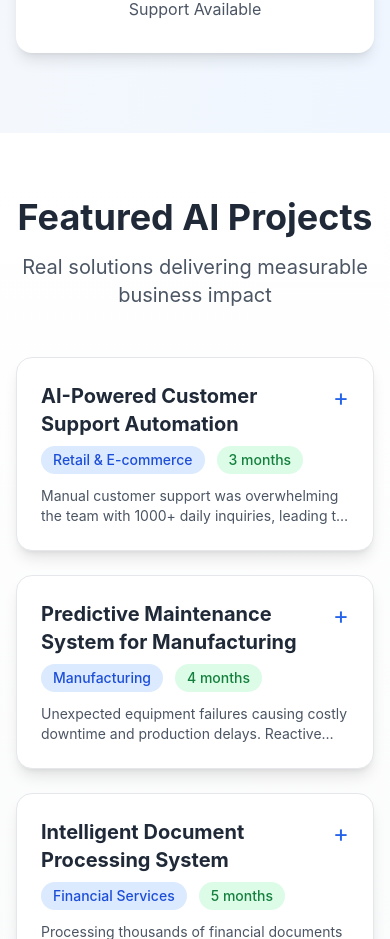
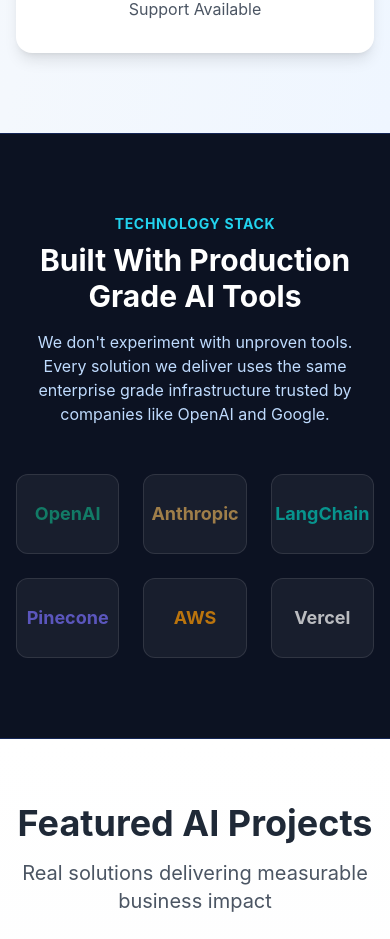
Before and after one commit to tianzesun/aydenait-website, a React (Vite) app: page / in a window 390 px wide. Shown: the part 7770-8709 px from the top of the page. Built offline with nearby package versions, Linux system fonts and the light colour scheme; the HTML template or start-up script is replaced by a standard one.

Commit message:
Add AI Technology Stack section

```diff
--- a/src/pages/Home.tsx
+++ b/src/pages/Home.tsx
@@ -482,6 +482,34 @@
       </div>
     </section>
 
+    {/* Technical Stack Section */}
+    <section className="py-20 bg-[#0c1222] border-y border-blue-900/50">
+      <div className="max-w-6xl mx-auto px-4">
+        <div className="text-center mb-12">
+          <h2 className="text-sm font-bold text-cyan-400 uppercase tracking-wider mb-2">Technology Stack</h2>
+          <p className="text-3xl font-bold text-white mb-4">Built With Production Grade AI Tools</p>
+          <p className="text-blue-200 max-w-2xl mx-auto">We don't experiment with unproven tools. Every solution we deliver uses the same enterprise grade infrastructure trusted by companies like OpenAI and Google.</p>
+        </div>
+
+        <div className="grid grid-cols-3 md:grid-cols-6 gap-6 items-center">
+          {[
+            { name: 'OpenAI', color: '#10a37f' },
+            { name: 'Anthropic', color: '#d8a756' },
+            { name: 'LangChain', color: '#00c7b7' },
+            { name: 'Pinecone', color: '#786ffb' },
+            { name: 'AWS', color: '#ff9900' },
+            { name: 'Vercel', color: '#ffffff' },
+          ].map((tech) => (
+            <div key={tech.name} className="group">
+              <div className="h-20 bg-white/5 border border-white/10 rounded-xl flex items-center justify-center transition-all duration-300 hover:bg-white/10 hover:border-white/20 hover:scale-105 hover:-translate-y-1">
+                <span className="font-bold text-lg opacity-70 group-hover:opacity-100 transition-opacity" style={{color: tech.color}}>{tech.name}</span>
+              </div>
+            </div>
+          ))}
+        </div>
+      </div>
+    </section>
+
     <CaseAccordion />
 
     {/* Final CTA Section with Calendly */}
```
